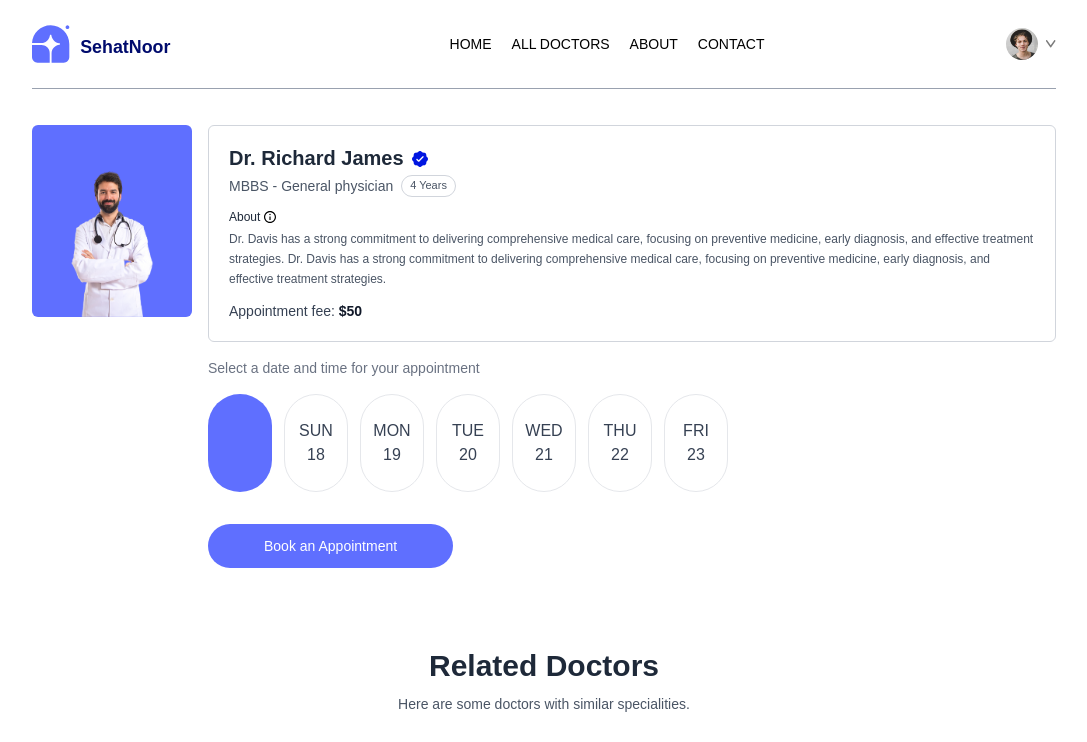
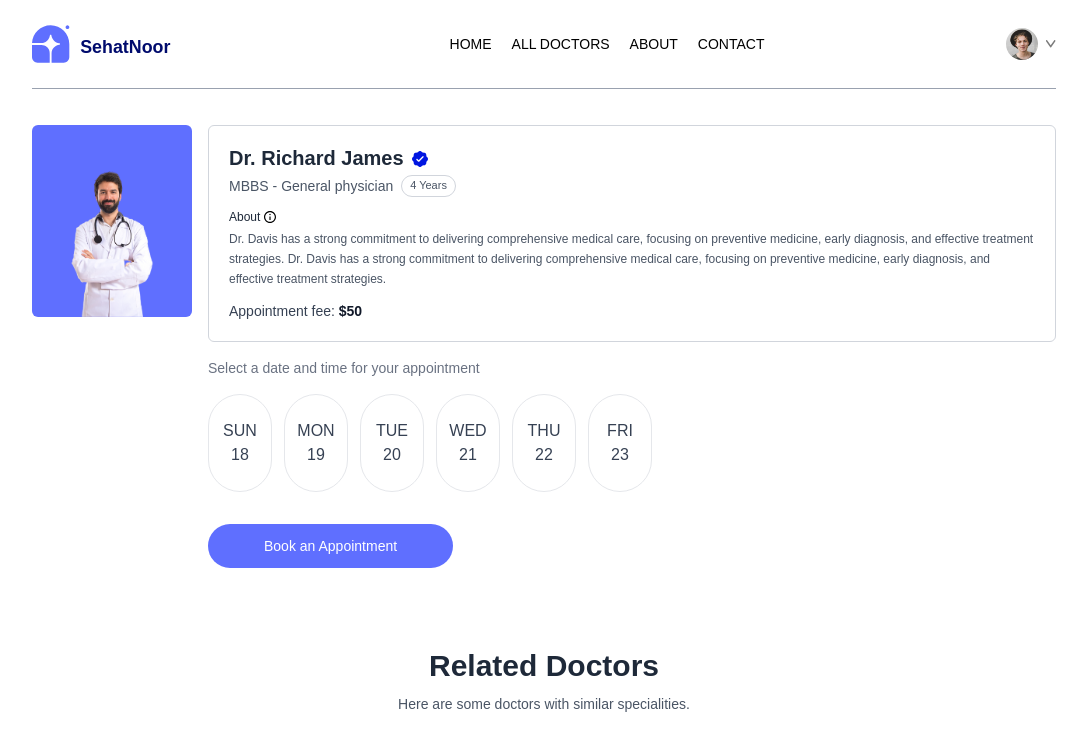
Before and after one commit to Tryingtobe-akmal/SehatNoor, a React (Vite) app in the folder frontend/: page /appointments/doc1 in a window 1280 px wide. Shown: the top 742 px of the page, without its empty margins (96-1183 px from the left). Built offline with nearby package versions, Linux system fonts and the light colour scheme.

Commit message:
Bug in booking UI : Blank array in docSlots

```diff
--- a/frontend/src/pages/Appointments.jsx
+++ b/frontend/src/pages/Appointments.jsx
@@ -117,13 +117,16 @@ const Appointments = () => {
         <p className="text-sm text-gray-500">Select a date and time for your appointment</p>
         <div className='flex gap-3 item-centre w-full overflow-x-scroll mt-4'>
           {
-            docSlots.length && docSlots.map((item,index)=>
-              <div key={index} onClick={() => setSlotIndex(index)} className={`text-center py-6 min-w-16 rounded-full cursor-pointer ${slotIndex === index ?'bg-[#5f6fff] text-white' : 'border border-gray-200' }`} >
-                <p>{item[0] && daysOfWeek[item[0].datetime.getDay()]}</p>
-                <p>{item[0] && item[0].datetime.getDate()}</p>
-              </div>
-            )
-          }
+            docSlots.length && docSlots.map((item,index)=> {
+              if(item.length > 0){
+                return (
+                <div key={index} onClick={() => setSlotIndex(index)} className={`text-center py-6 min-w-16 rounded-full cursor-pointer ${slotIndex === index ?'bg-[#5f6fff] text-white' : 'border border-gray-200' }`} >
+                  <p>{item[0] && daysOfWeek[item[0].datetime.getDay()]}</p>
+                  <p>{item[0] && item[0].datetime.getDate()}</p>
+              </div>)
+              }
+            })}
+
         </div>
         <div className='flex gap-2 item-centre w-full overflow-x-scroll mt-4'>
           {
```
